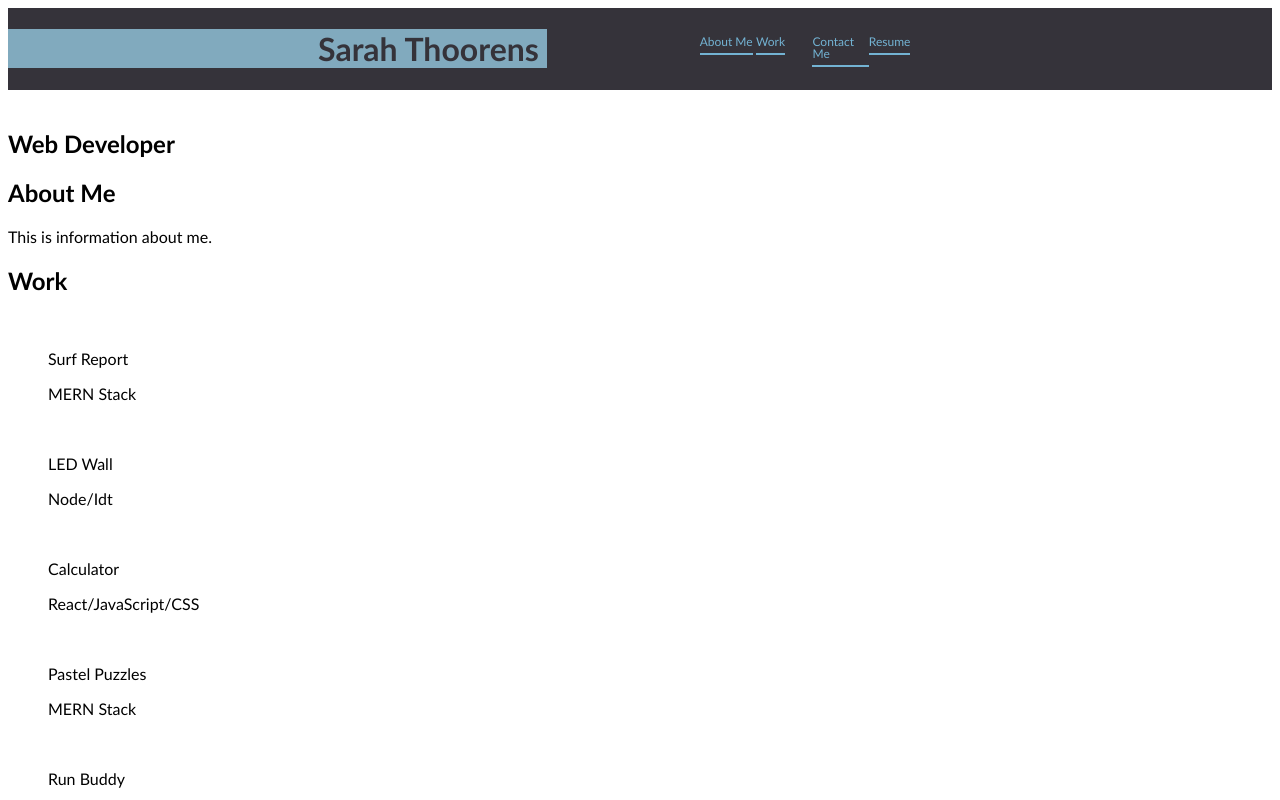
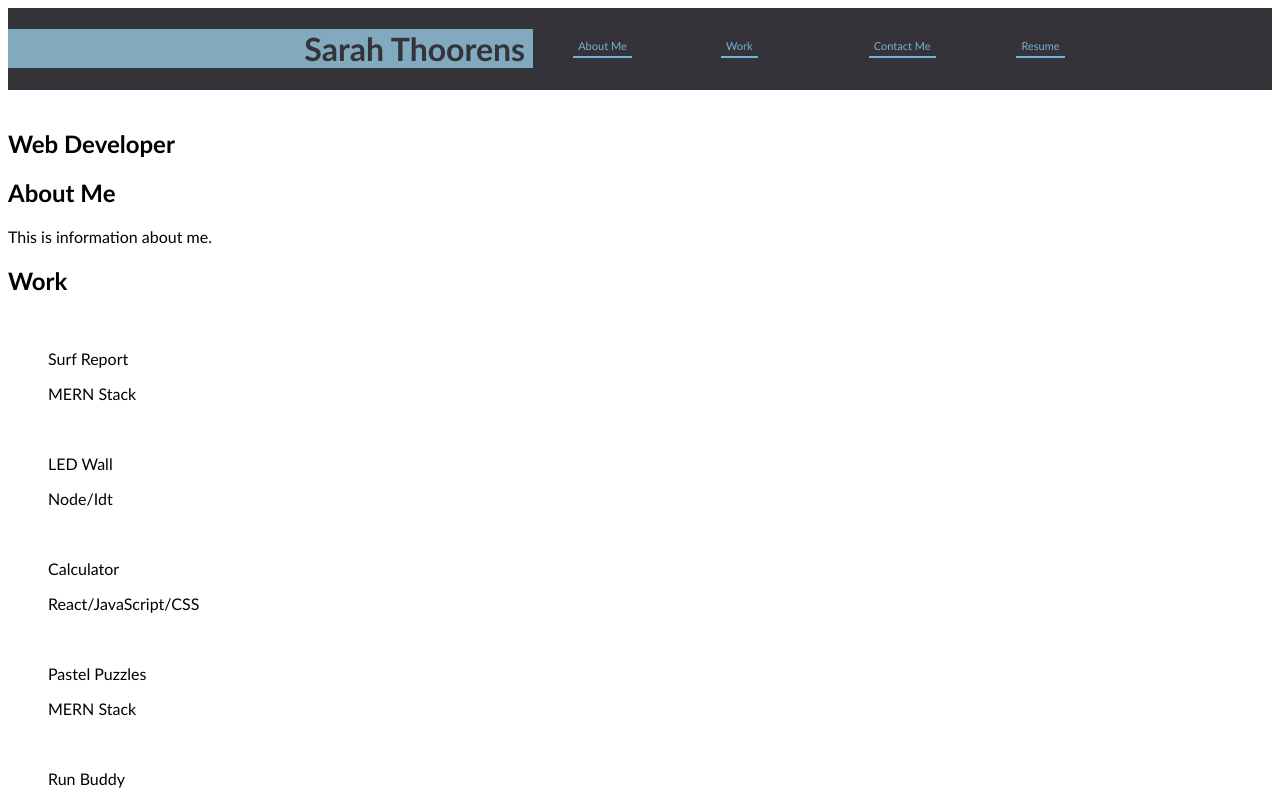
Before and after one commit to sarahthoorens/portfolio1, a plain HTML site: page index.html in a window 1280 px wide. Shown: the top 800 px of the page. Drawn offline with Linux system fonts and the light colour scheme.

Commit message:
adjusted nav link positioning

```diff
--- a/assets/style.css
+++ b/assets/style.css
@@ -6,6 +6,7 @@ header {
     background-color: #35333a;
     color: #35333a;
     align-items: center;
+    justify-content:space-between;
 }
 
 header h1 {
@@ -16,24 +17,32 @@ header h1 {
     padding-right: 8px;
 }
 
+header nav {
+    width: 60%;
+
+}
+
 header nav ul {
     display: flex;
-    width: 100%;
-    margin-left: 50%;
+    width: 80%;
     list-style-type: none;
 }
 
 header nav ul li {
-    width: 100%
+    display: flex;
+    width: 50%;
+    text-align: center;
 }
 a {
-    display: inline-flex;
+    display: flex;
     color:#73b3d3;
-    font-size: 12px;
-    padding-bottom: 5px;
+    font-size: 11px;
+    padding: 0 5px 5px 5px;
     line-height: 100%;
     text-decoration: none;
     /* text-decoration-line: underline;
     text-decoration-thickness: 2px; */
     border-bottom: 2px solid;
+    justify-content: center;
+
 }
```
